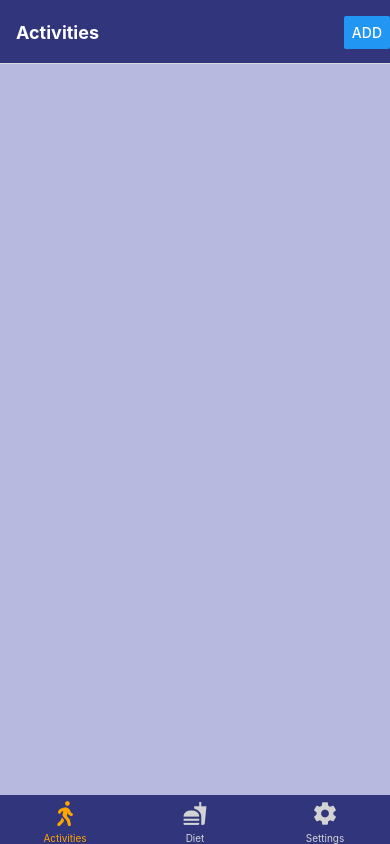
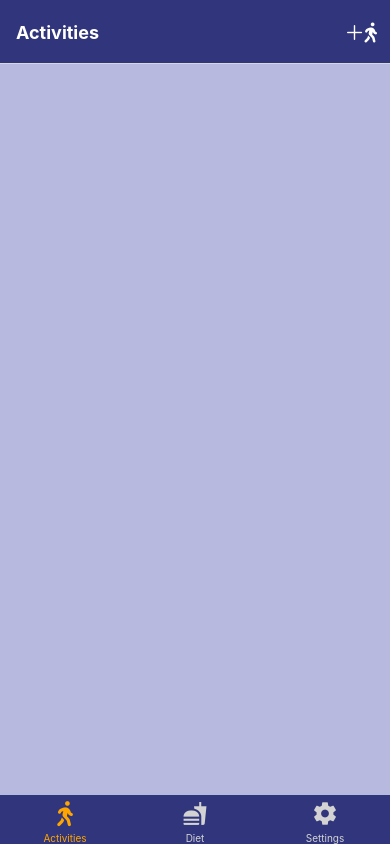
Before and after one commit to annanfu/MobileDevA2, a React Native app: screen / in a window 390 px wide. Built offline with nearby package versions, Linux system fonts and the light colour scheme.

Commit message:
Created a reusable HeaderPressable with icon and conditional rendering with press feedback to replace the Add button

```diff
--- a/App.js
+++ b/App.js
@@ -13,8 +13,15 @@ import MaterialIcons from "@expo/vector-icons/MaterialIcons";
 import Ionicons from "@expo/vector-icons/Ionicons";
 import { themes } from './helper';
 import React, { useState } from 'react';
+import HeaderPressable from "./Components/HeaderPressable";
+
+
+
 import { ThemeContext } from './Contexts/themeContext'; // Import ThemeContext
 import { DataProvider } from './Contexts/dataContext';  // Import DataProvider
+
+
+
 
 const Stack = createNativeStackNavigator(); // Create a navigation container reference
 const Tab = createBottomTabNavigator(); // Create a bottom tab navigator
@@ -25,8 +32,8 @@ function MyTabs() {
     <Tab.Navigator
       initialRouteName="Activities"
       screenOptions={({ route }) => ({
-        tabBarActiveTintColor: themes.light.active,   // Set the active tab color
-        tabBarInactiveTintColor: themes.light.inputbackground,  // Set the inactive tab color
+        tabBarActiveTintColor: themes.light.active, // Set the active tab color
+        tabBarInactiveTintColor: themes.light.inputbackground, // Set the inactive tab color
         tabBarStyle: {
           backgroundColor: themes.light.primary,
           borderTopWidth: 0, // This removes the top border of the tab bar
@@ -36,9 +43,10 @@ function MyTabs() {
           elevation: 0, // This removes the shadow on Android
           shadowOpacity: 0, // This removes the shadow on iOS
         },
-        headerTintColor: themes.light.text,  // Set the header text color
-        headerTitleStyle: { fontWeight: "bold" },  // Set the header title style
-        tabBarIcon: ({ color, size }) => {  // Set the tab bar icons
+        headerTintColor: themes.light.text, // Set the header text color
+        headerTitleStyle: { fontWeight: "bold" }, // Set the header title style
+        tabBarIcon: ({ color, size }) => {
+          // Set the tab bar icons
           if (route.name === "Activities") {
             return <FontAwesome5 name="walking" size={size} color={color} />;
           } else if (route.name === "Diet") {
@@ -55,9 +63,9 @@ function MyTabs() {
         // Add a button to the header to navigate to the AddAnActivity screen
         options={({ navigation }) => ({
           headerRight: () => (
-            <Button
-              onPress={() => navigation.navigate("AddAnActivity")}
-              title="Add"
+            <HeaderPressable
+              pressedHandler={() => navigation.navigate("AddAnActivity")}
+              screenType={"Activities"}
             />
           ),
         })}
@@ -68,9 +76,9 @@ function MyTabs() {
         // Add a button to the header to navigate to the AddADiet screen
         options={({ navigation }) => ({
           headerRight: () => (
-            <Button
-              onPress={() => navigation.navigate("AddADiet")}
-              title="Add"
+            <HeaderPressable
+              pressedHandler={() => navigation.navigate("AddADiet")}
+              screenType={"Diet"}
             />
           ),
         })}
--- /dev/null
+++ b/Components/HeaderPressable.js
@@ -0,0 +1,64 @@
+import React from "react";
+import { StyleSheet, View, Pressable, Platform } from "react-native";
+import FontAwesome5 from "@expo/vector-icons/FontAwesome5";
+import FontAwesome from "@expo/vector-icons/FontAwesome";
+import MaterialIcons from "@expo/vector-icons/MaterialIcons";
+import Ionicons from "@expo/vector-icons/Ionicons";
+import AntDesign from "@expo/vector-icons/AntDesign";
+import { themes } from "../helper";
+
+export default function HeaderPressable({ screenType, pressedHandler }) {
+  const getIcons = () => {
+    switch (screenType) {
+      case "Activities":
+        return (
+          <View style={styles.iconContainer}>
+            <AntDesign name="plus" size={20} color="white" />
+            <FontAwesome5 name="walking" size={20} color="white" />
+          </View>
+        );
+      case "Diet":
+        return (
+          <View style={styles.iconContainer}>
+            <AntDesign name="plus" size={20} color="white" />
+            <MaterialIcons name="fastfood" size={20} color="white" />
+          </View>
+        );
+      case "Edit":
+        return (
+          <View style={styles.iconContainer}>
+            <FontAwesome name="trash" size={20} color="white" />
+          </View>
+        );
+
+      default:
+        return null;
+    }
+  };
+
+  return (
+    <Pressable
+      onPress={pressedHandler}
+      style={({ pressed }) => [styles.button, pressed && styles.pressed]}
+      android_ripple={{color: themes.light.active, radius: 18}}
+    >
+      {getIcons()}
+    </Pressable>
+  );
+}
+
+const styles = StyleSheet.create({
+  button: {
+    marginRight: 5,
+    padding: 8,
+    borderRadius: 20,
+  },
+  iconContainer: {
+    flexDirection: "row",
+    alignItems: "center",
+  },
+  pressed: {
+    opacity: 0.5,
+    backgroundColor: themes.light.active,
+  },
+});
```
